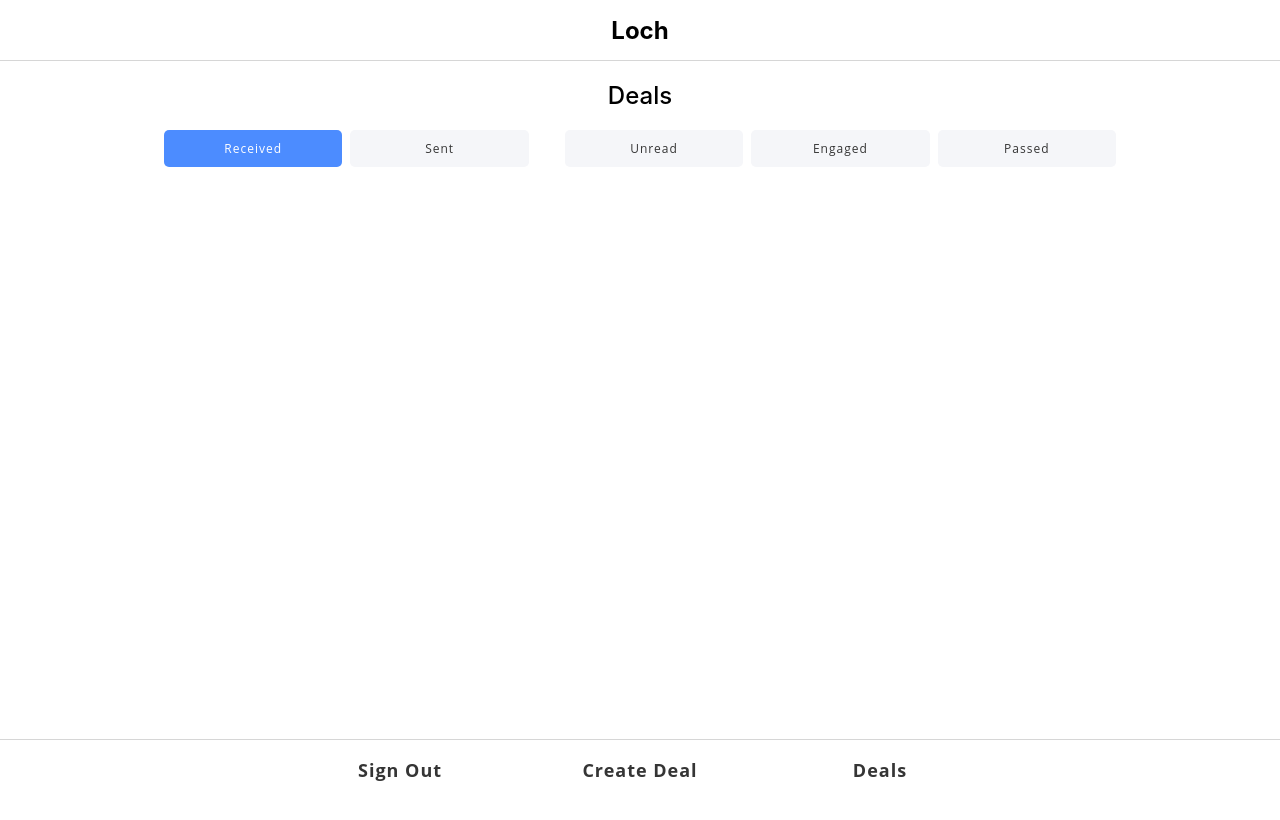
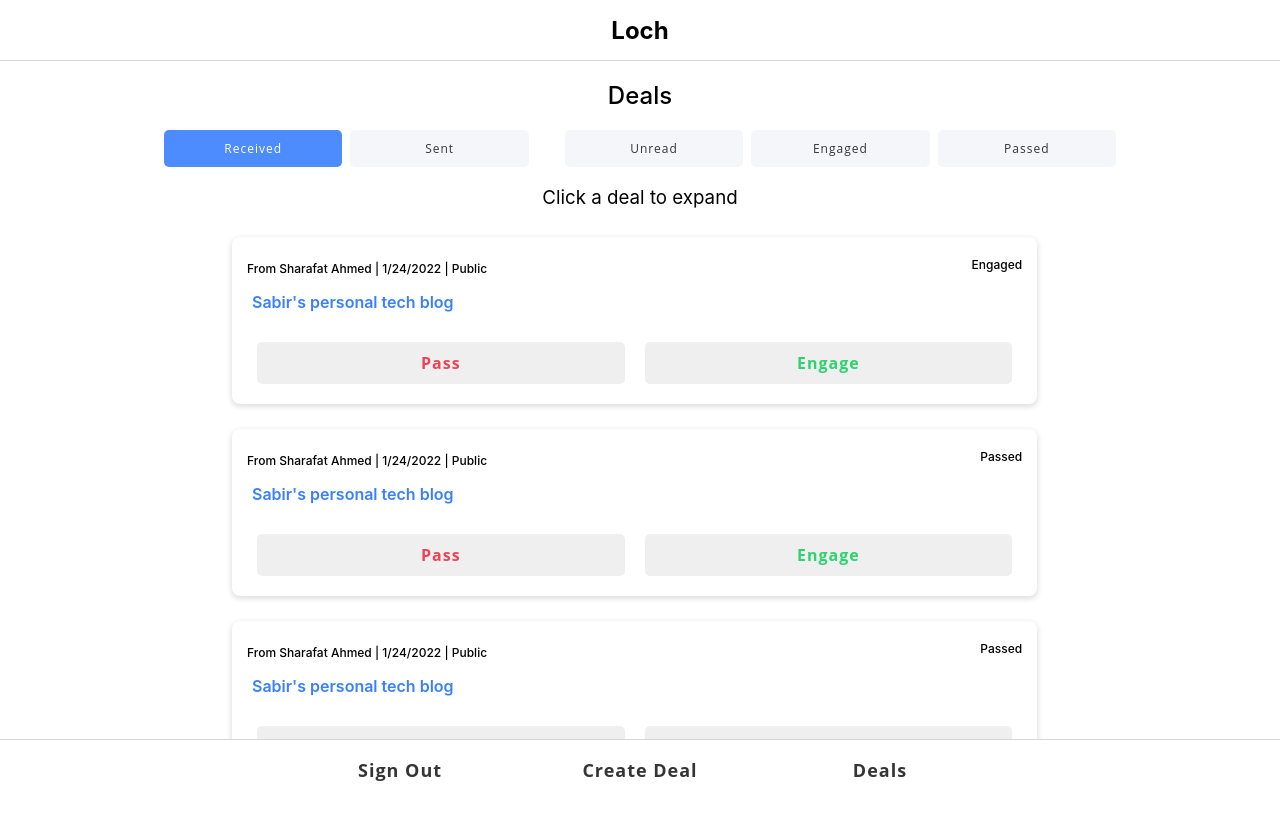
Before and after one commit to Sabir001/loch-dashboard, a React (Create React App) app: page /home/deals in a window 1280 px wide. Shown: the top 820 px of the page. Built offline with nearby package versions, Linux system fonts and the light colour scheme; sample sign-in values are in the browser's storage.

Commit message:
Added deal cards

```diff
--- a/src/components/Common/Footer.js
+++ b/src/components/Common/Footer.js
@@ -1,11 +1,16 @@
 import React from "react";
+import { clearUserLocalStorage } from "../../utils/helper";
 import "./Footer.css";
 
-function Footer() {
+function Footer({ history }) {
+  const handleSignOut = () => {
+    clearUserLocalStorage();
+    history.push("/auth/login");
+  };
   return (
     <footer className="footer">
       <div className="footer-button-group">
-        <div className="footer-button">
+        <div className="footer-button" onClick={handleSignOut}>
           <button className="btn-footer">Sign Out</button>
         </div>
         <div className="footer-button">
--- /dev/null
+++ b/src/components/Deal/DealCard.css
@@ -0,0 +1,71 @@
+.deal-card-box {
+  width: 95%;
+  display: flex;
+  flex-direction: column;
+  padding: 20px 15px;
+  border-radius: 8px;
+  background-color: #fff;
+  box-shadow: 0 2px 5px 1px rgb(64 60 67 / 16%);
+  margin-top: 10px;
+  margin-bottom: 15px;
+  cursor: pointer;
+}
+
+.deal-card-header {
+  display: block;
+}
+
+.deal-card-header span {
+  font-size: 12px;
+  font-weight: 500;
+}
+
+.deal-card-pull-right {
+  float: right;
+}
+
+.deal-card-body {
+  display: flex;
+  flex-direction: column;
+  margin: 15px 5px;
+}
+
+.deal-card-collapsed-body {
+  display: flex;
+}
+
+.deal-card-collapsed-body-parts {
+  display: flex;
+  flex-direction: column;
+  width: 50%;
+}
+
+.deal-card-collapsed-body-parts span {
+  font-size: 13px;
+  margin-top: 7px;
+  margin-bottom: 7px;
+}
+
+.deal-card-name {
+  color: #3880ff;
+  font-weight: 600;
+  margin-bottom: 15px;
+}
+
+.deal-card-footer {
+  display: flex;
+}
+
+.deal-card-footer button {
+  font-size: 16px;
+  margin-right: 10px;
+  margin-left: 10px;
+}
+
+.engage-button {
+  color: #2dd36f;
+}
+
+.pass-button {
+  color: #eb445a;
+}
--- /dev/null
+++ b/src/components/Deal/DealCard.js
@@ -0,0 +1,68 @@
+import React, { useState } from "react";
+import Container from "../Common/Container";
+import "./DealCard.css";
+
+function DealCard({
+  reply,
+  updatedAt,
+  name,
+  ownership,
+  price,
+  privacy,
+  min_purchase: minPurchase,
+  shares_type: sharesType,
+  restrictions,
+  email,
+  phone,
+  fname,
+  lname,
+  can_share: canShare,
+}) {
+  const [collapse, setCollapse] = useState(true);
+  const updatedDate = new Date(updatedAt);
+  return (
+    <Container>
+      <div
+        className="deal-card-box"
+        onClick={() => setCollapse((prev) => !prev)}
+      >
+        <div className="deal-card-header">
+          <span>
+            From {fname} {lname} |{" "}
+          </span>
+          <span>{updatedDate.toLocaleDateString("en-US")} | </span>
+          <span>{canShare ? " Public" : " Private"}</span>
+          <span className="deal-card-pull-right">
+            {reply === "pass"
+              ? "Passed"
+              : reply === "engage"
+              ? "Engaged"
+              : "Unread"}
+          </span>
+        </div>
+        <div className="deal-card-body">
+          <div className="deal-card-name">{name}</div>
+          {!collapse && (
+            <div className="deal-card-collapsed-body">
+              <div className="deal-card-collapsed-body-parts">
+                <span>${price} per share</span>
+                <span>${minPurchase} (minimum)</span>
+                <span>{sharesType}</span>
+              </div>
+              <div className="deal-card-collapsed-body-parts">
+                <span>{ownership}% offered</span>
+                <span>{restrictions}</span>
+              </div>
+            </div>
+          )}
+        </div>
+        <div className="deal-card-footer">
+          <button className="pass-button">Pass</button>
+          <button className="engage-button">Engage</button>
+        </div>
+      </div>
+    </Container>
+  );
+}
+
+export default DealCard;
--- a/src/components/Deal/DealControl.js
+++ b/src/components/Deal/DealControl.js
@@ -31,14 +31,14 @@ function DealControl({ currentPage, setCurrentPage, filter, setFilter }) {
             Unread
           </button>
           <button
-            className={`btn ${filter === "engaged" ? "btn-primary" : ""}`}
-            onClick={() => setFilter(filter === "engaged" ? "" : "engaged")}
+            className={`btn ${filter === "engage" ? "btn-primary" : ""}`}
+            onClick={() => setFilter(filter === "engage" ? "" : "engage")}
           >
             Engaged
           </button>
           <button
-            className={`btn ${filter === "passed" ? "btn-primary" : ""}`}
-            onClick={() => setFilter(filter === "passed" ? "" : "passed")}
+            className={`btn ${filter === "pass" ? "btn-primary" : ""}`}
+            onClick={() => setFilter(filter === "pass" ? "" : "pass")}
           >
             Passed
           </button>
--- /dev/null
+++ b/src/components/Deal/Deals.css
@@ -0,0 +1,19 @@
+.deals-section {
+  display: flex;
+}
+
+.deal-title {
+  display: flex;
+  justify-content: center;
+  align-items: center;
+}
+
+.deal-title h3 {
+  font-weight: 400;
+}
+
+.deal-cards {
+  display: flex;
+  flex-direction: column;
+  margin-bottom: 100px;
+}
--- /dev/null
+++ b/src/components/Deal/ReceivedDeals.js
@@ -0,0 +1,30 @@
+import React from "react";
+import Container from "../Common/Container";
+import DealCard from "./DealCard";
+import "./Deals.css";
+
+function ReceivedDeals({ filter, deals }) {
+  const filteredDeals = deals.filter(
+    (deal) => filter === "" || filter === deal.reply
+  );
+  return (
+    <Container>
+      <section className="deals-section">
+        <div className="deal-title">
+          <h3>
+            {filteredDeals.length
+              ? "Click a deal to expand"
+              : "Nothing to show"}
+          </h3>
+        </div>
+        <div className="deal-cards">
+          {filteredDeals.map((deal) => (
+            <DealCard key={deal.id} {...deal} />
+          ))}
+        </div>
+      </section>
+    </Container>
+  );
+}
+
+export default ReceivedDeals;
--- /dev/null
+++ b/src/components/Deal/SentDeals.js
@@ -0,0 +1,30 @@
+import React from "react";
+import Container from "../Common/Container";
+import DealCard from "./DealCard";
+import "./Deals.css";
+
+function SentDeals({ filter, deals }) {
+  const filteredDeals = deals.filter(
+    (deal) => filter === "" || filter === deal.reply
+  );
+  return (
+    <Container>
+      <section className="deals-section">
+        <div className="deal-title">
+          <h3>
+            {filteredDeals.length
+              ? "Click a deal to expand"
+              : "Nothing to show"}
+          </h3>
+        </div>
+        <div className="deal-cards">
+          {filteredDeals.map((deal) => (
+            <DealCard key={deal.id} {...deal} />
+          ))}
+        </div>
+      </section>
+    </Container>
+  );
+}
+
+export default SentDeals;
--- a/src/components/Deal/index.js
+++ b/src/components/Deal/index.js
@@ -1,10 +1,39 @@
 import React, { useState } from "react";
 import DealControl from "./DealControl";
 import "./index.css";
+import ReceivedDeals from "./ReceivedDeals";
+import SentDeals from "./SentDeals";
 
 const receivedDeals = [
   {
     id: 89,
+    deal_id: 122,
+    sender_id: 57,
+    receiver_id: 56,
+    reply: "engage",
+    updatedAt: "2022-01-24T08:58:15.000Z",
+    forwards_since_creator: 1,
+    company_id: 84715,
+    name: "Sabir's personal tech blog",
+    website: "https://blog.iamsabir.com",
+    deal_creator_id: 57,
+    deal_updatedAt: "2022-01-24T07:40:31.000Z",
+    ownership: "25.00",
+    price: "1000.00",
+    privacy: "public",
+    min_purchase: "20.00",
+    shares_type: "primary-preferred",
+    restrictions: "first-refusal",
+    email: "asabir196@gmail.com",
+    phone: "1521465986",
+    fname: "Sharafat",
+    lname: "Ahmed",
+    blurb: null,
+    other_side: "sender",
+    can_share: true,
+  },
+  {
+    id: 90,
     deal_id: 122,
     sender_id: 57,
     receiver_id: 56,
@@ -31,7 +60,7 @@ const receivedDeals = [
     can_share: true,
   },
   {
-    id: 89,
+    id: 91,
     deal_id: 122,
     sender_id: 57,
     receiver_id: 56,
@@ -65,6 +94,33 @@ const sentDeals = [
     deal_id: 122,
     sender_id: 57,
     receiver_id: 56,
+    reply: "pass",
+    updatedAt: "2022-01-25T08:17:39.000Z",
+    forwards_since_creator: 1,
+    company_id: 84715,
+    name: "Sabir's personal tech blog",
+    website: "https://blog.iamsabir.com",
+    deal_creator_id: 57,
+    deal_updatedAt: "2022-01-24T07:40:31.000Z",
+    ownership: "25.00",
+    price: "1000.00",
+    privacy: "public",
+    min_purchase: "20.00",
+    shares_type: "primary-preferred",
+    restrictions: "first-refusal",
+    email: "asabir24@gmail.com",
+    phone: "",
+    fname: "Sharafat",
+    lname: "Ahmed",
+    blurb: null,
+    other_side: "receiver",
+    can_share: true,
+  },
+  {
+    id: 90,
+    deal_id: 122,
+    sender_id: 57,
+    receiver_id: 56,
     reply: "engage",
     updatedAt: "2022-01-25T08:17:39.000Z",
     forwards_since_creator: 1,
@@ -88,7 +144,7 @@ const sentDeals = [
     can_share: true,
   },
   {
-    id: 89,
+    id: 91,
     deal_id: 122,
     sender_id: 57,
     receiver_id: 56,
@@ -127,6 +183,11 @@ function Index() {
         filter={filter}
         setFilter={setFilter}
       />
+      {currentPage === "received" ? (
+        <ReceivedDeals filter={filter} deals={receivedDeals} />
+      ) : (
+        <SentDeals filter={filter} deals={sentDeals} />
+      )}
     </div>
   );
 }
--- a/src/layouts/HomeLayout.js
+++ b/src/layouts/HomeLayout.js
@@ -7,7 +7,7 @@ import Header from "../components/Common/Header";
 import routes from "../routes";
 import { ProtectedRoute } from "../utils/ProtectedRoute";
 
-function HomeLayout() {
+function HomeLayout({ history }) {
   const getRoutes = (routes) => {
     return routes
       .filter((prop) => prop.layout === "/home")
@@ -26,7 +26,7 @@ function HomeLayout() {
     <>
       <Header />
       <Switch>{getRoutes(routes)}</Switch>
-      <Footer />
+      <Footer history={history} />
     </>
   );
 }
```
